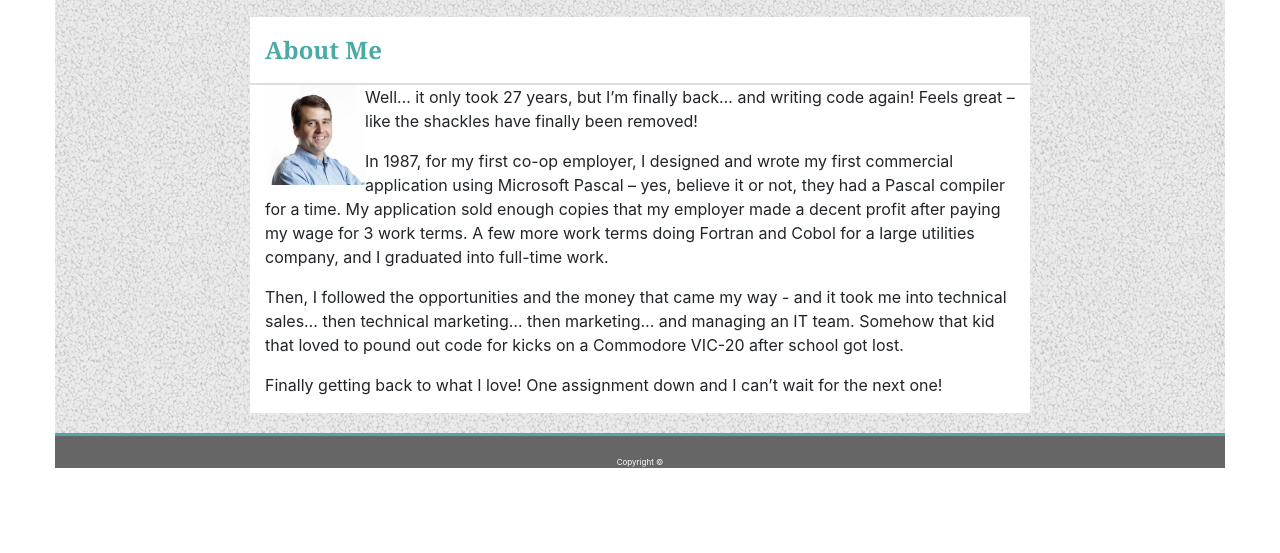
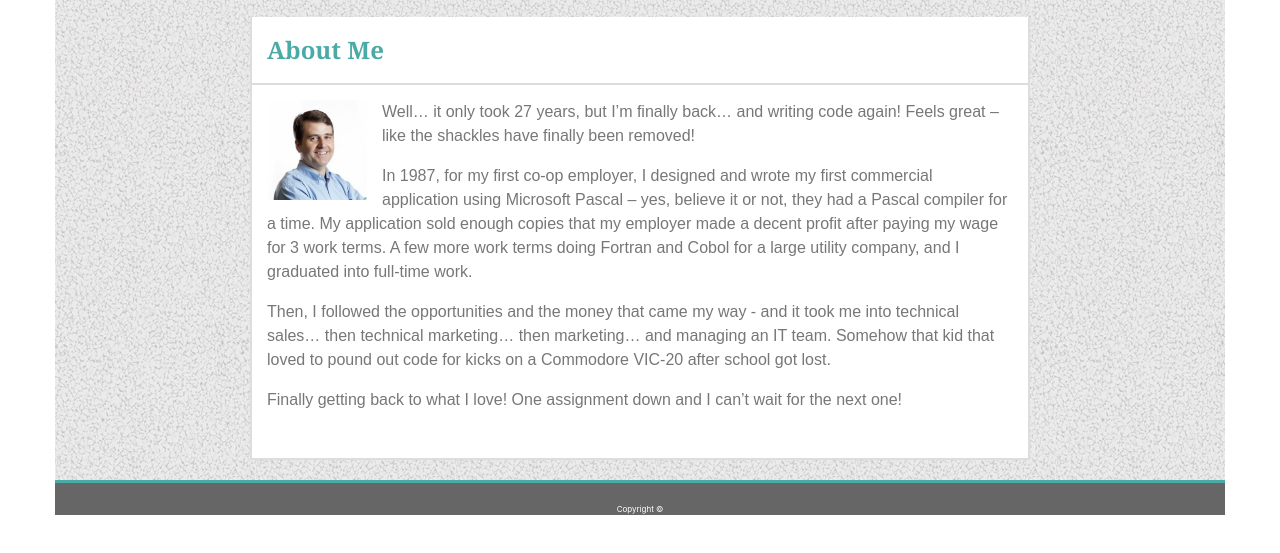
Before and after one commit to neilfr/Bootstrap-Portfolio, a plain HTML site: page index.html in a window 1280 px wide. Shown: the part 71-624 px from the top of the page. Drawn offline with nearby package versions, Linux system fonts and the light colour scheme.

Commit message:
few small style updates

```diff
--- a/assets/style/style.css
+++ b/assets/style/style.css
@@ -33,8 +33,19 @@
     font-size: 24px;
     font-weight: bold;
     padding: 15px;
+    border-left: 2px solid #dddddd;
+    border-right: 2px solid #dddddd;
     border-bottom: 2px solid #dddddd;
     color: #4aaaa5;
+}
+
+.mainCenterContent{
+    color: #777777;
+    font-family: 'Arial', 'Helvetica Neue', Helvetica, sans-serif;
+    border-left: 2px solid #dddddd;
+    border-right: 2px solid #dddddd;
+    border-bottom: 2px solid #dddddd;
+    padding: 15px 15px 30px 15px;
 }
 
 .footerFull{
@@ -62,5 +73,6 @@
 #neilFroggatt{
     float: left;
     height: 100px;
-    width: 100px;
+    width: 115px;
+    padding-right:15px;
 }
--- a/index.html
+++ b/index.html
@@ -50,19 +50,19 @@
                 </div>
                 <div class="mainCenter col-md-8">
                     <div class="row">
-                        <div class="col-md-12 mainCenterTitle">
+                        <div class="mainCenterTitle col-md-12">
                             About Me
                         </div>
                     </div>
                     <div class="row">
-                            <div class="col-md-12">
+                            <div class="mainCenterContent col-md-12">
                                 <img id="neilFroggatt" src="assets/images/nf.jfif" alt="Neil Froggatt">
                                 <p>
                                     Well… it only took 27 years, but I’m finally back… and writing code again!  Feels great – like the shackles have finally been removed!
                                 </p>
 
                                 <p>
-                                    In 1987, for my first co-op employer, I designed and wrote my first commercial application using Microsoft Pascal – yes, believe it or not, they had a Pascal compiler for a time.  My application sold enough copies that my employer made a decent profit after paying my wage for 3 work terms.  A few more work terms doing Fortran and Cobol for a large utilities company, and I graduated into full-time work.
+                                    In 1987, for my first co-op employer, I designed and wrote my first commercial application using Microsoft Pascal – yes, believe it or not, they had a Pascal compiler for a time.  My application sold enough copies that my employer made a decent profit after paying my wage for 3 work terms.  A few more work terms doing Fortran and Cobol for a large utility company, and I graduated into full-time work.
                                 </p>
 
                                 <p>
```
